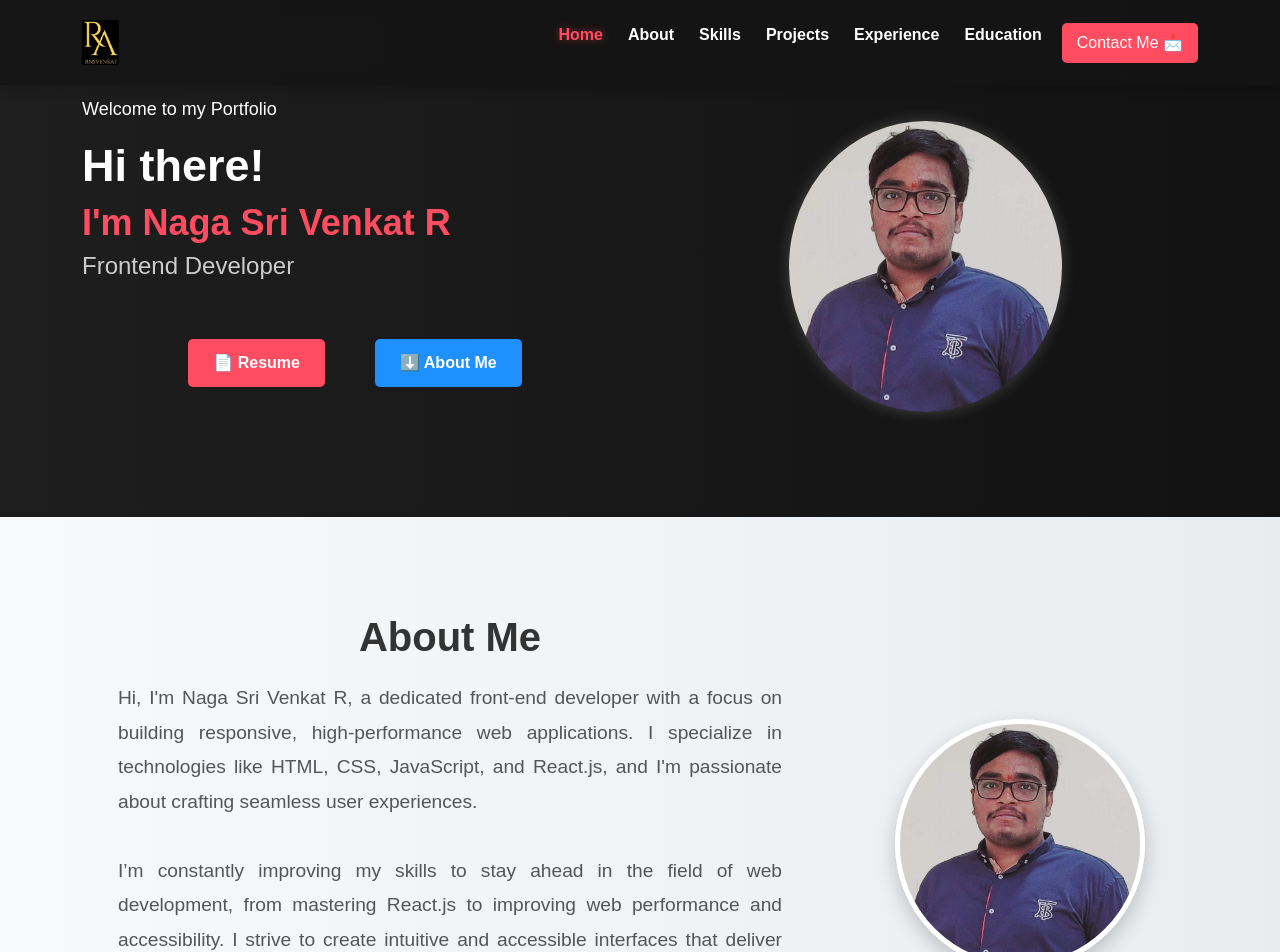
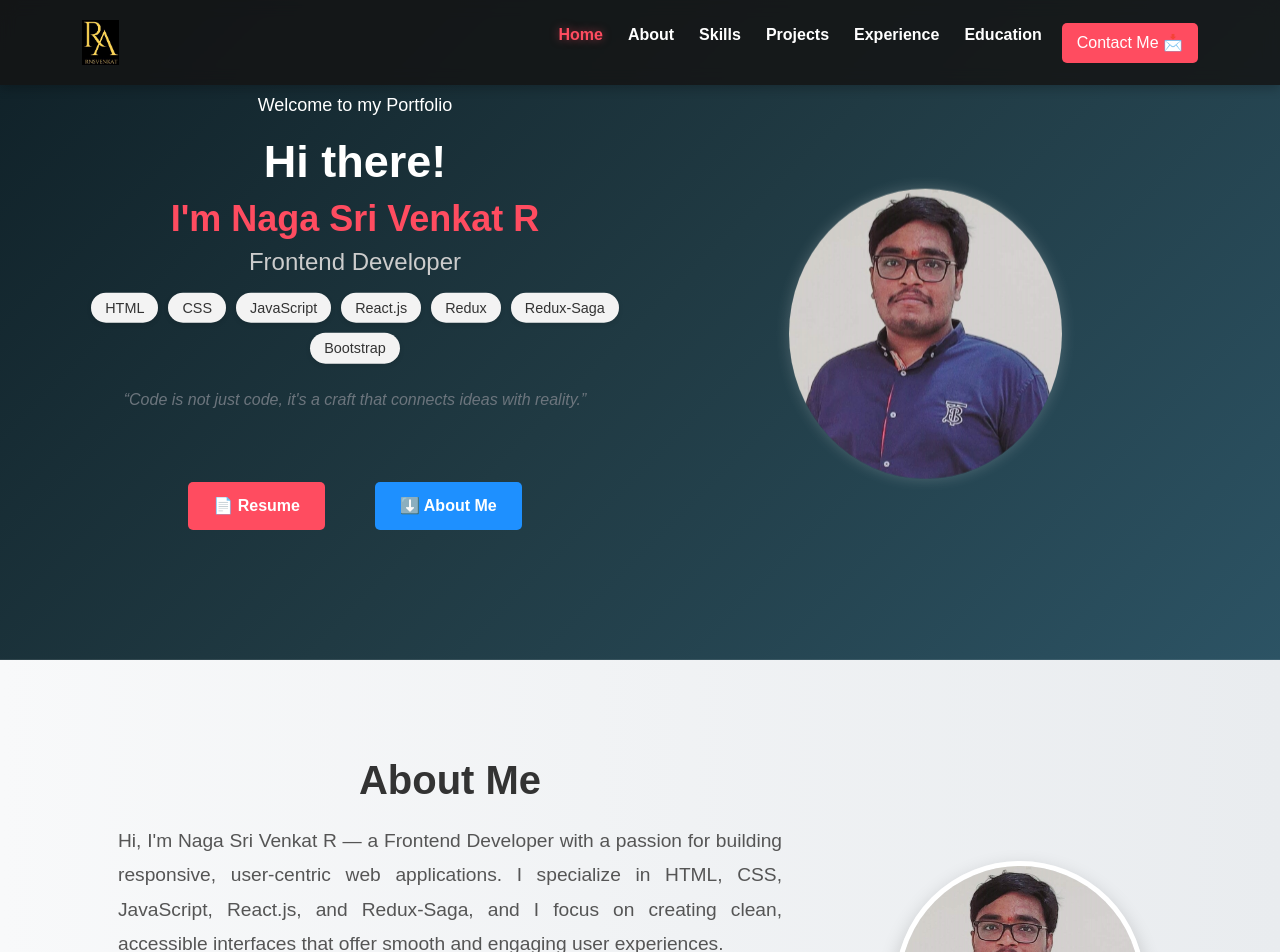
Before and after one commit to NagaSriVenkatR/RNSVenkat-portfollio, a React (Create React App) app: page / in a window 1280 px wide. Shown: the top 952 px of the page. Built offline with nearby package versions, Linux system fonts and the light colour scheme.

Commit message:
Today i changed my profile navbar and aboutme

```diff
--- a/src/Components/Aboutme.jsx
+++ b/src/Components/Aboutme.jsx
@@ -20,18 +20,17 @@ function Aboutme() {
           <div className="col-lg-8 p-5 mt-5">
             <h2 className="about-title">About Me</h2>
             <p className="about-text">
-              Hi, I'm Naga Sri Venkat R, a dedicated front-end developer with a
-              focus on building responsive, high-performance web applications. I
-              specialize in technologies like HTML, CSS, JavaScript, and
-              React.js, and I'm passionate about crafting seamless user
-              experiences.
+              Hi, I'm Naga Sri Venkat R — a Frontend Developer with a passion
+              for building responsive, user-centric web applications. I
+              specialize in HTML, CSS, JavaScript, React.js, and Redux-Saga, and
+              I focus on creating clean, accessible interfaces that offer smooth
+              and engaging user experiences.
               <br />
               <br />
-              I’m constantly improving my skills to stay ahead in the field of
-              web development, from mastering React.js to improving web
-              performance and accessibility. I strive to create intuitive and
-              accessible interfaces that deliver value to users and clients
-              alike.
+              I'm always learning and evolving, from enhancing React components
+              and managing complex state with Redux-Saga to improving
+              performance and accessibility. I aim to deliver high-quality,
+              scalable front-end solutions that make a real impact.
             </p>
 
             {/* Social Media Links with Professional Hover Effects */}
--- a/src/Components/Navbar.jsx
+++ b/src/Components/Navbar.jsx
@@ -3,6 +3,7 @@ import { Link } from "react-scroll"; // Import from react-scroll
 import LOGO from "../Assets/v.jpg";
 import "./navbar.css";
 import PASS from "../Assets/Passportsize Photo1.jpg";
+import { motion } from "framer-motion";
 import RESUME from "../Assets/RNSVenkat_CV.pdf";
 
 function CustomNavbar() {
@@ -113,35 +114,133 @@ function CustomNavbar() {
       </nav>
 
       {/* Hero Section with Motion */}
-      <section id="home" className="hero-section">
+      <section id="home" className="hero-section  parallax-bg">
         <div className="container">
-          <div className="row align-items-center">
-            <div className="col-lg-6 text-lg-start text-center mt-3">
-              <p className="intro-text">Welcome to my Portfolio</p>
-              <h1 className="main-heading">Hi there!</h1>
-              <h2 className="name-heading">I'm Naga Sri Venkat R</h2>
-              <h3 className="role-heading">Frontend Developer</h3>
+          <div className="row align-items-center text-center">
+            <div className="col-lg-6 text-lg-start text-center mt-3 justify-content-center">
+              <motion.p
+                className="intro-text text-center floating"
+                initial={{ opacity: 0, y: -20 }}
+                animate={{ opacity: 1, y: 0 }}
+                transition={{ duration: 0.6 }}
+              >
+                Welcome to my Portfolio
+              </motion.p>
 
-              <div className="button-group d-md-flex d-none justify-content-center">
-                <a href={RESUME} download className="btn-resume">
+              <motion.h1
+                className="main-heading text-center floating"
+                initial={{ opacity: 0, x: -30 }}
+                animate={{ opacity: 1, x: 0 }}
+                transition={{ duration: 0.6, delay: 0.2 }}
+              >
+                Hi there!
+              </motion.h1>
+
+              <motion.h2
+                className="name-heading text-center floating"
+                initial={{ opacity: 0, x: -30 }}
+                animate={{ opacity: 1, x: 0 }}
+                transition={{ duration: 0.6, delay: 0.4 }}
+              >
+                I'm Naga Sri Venkat R
+              </motion.h2>
+
+              <motion.h3
+                className="role-heading text-center floating"
+                initial={{ opacity: 0, x: -30 }}
+                animate={{ opacity: 1, x: 0 }}
+                transition={{ duration: 0.6, delay: 0.6 }}
+              >
+                Frontend Developer
+              </motion.h3>
+
+              {/* 💻 Tech Stack Badges */}
+              <motion.div
+                className="tech-stack-badges mt-3 floating"
+                initial={{ opacity: 0 }}
+                animate={{ opacity: 1 }}
+                transition={{ duration: 0.8, delay: 0.9 }}
+              >
+                <span className="badge">HTML</span>
+                <span className="badge">CSS</span>
+                <span className="badge">JavaScript</span>
+                <span className="badge">React.js</span>
+                <span className="badge">Redux</span>
+                <span className="badge">Redux-Saga</span>
+                <span className="badge">Bootstrap</span>
+              </motion.div>
+
+              {/* ✨ Inspirational Quote */}
+              <motion.p
+                className="quote-text mt-4 floating"
+                initial={{ opacity: 0 }}
+                animate={{ opacity: 1 }}
+                transition={{ duration: 0.8, delay: 1.1 }}
+              >
+                “Code is not just code, it's a craft that connects ideas with
+                reality.”
+              </motion.p>
+
+              {/* 🎯 Buttons for Resume & About Me */}
+              <motion.div
+                className="button-group d-md-flex d-none justify-content-center"
+                initial={{ opacity: 0, y: 30 }}
+                animate={{ opacity: 1, y: 0 }}
+                transition={{ duration: 0.6, delay: 1.3 }}
+              >
+                <a
+                  href={RESUME}
+                  download
+                  className="btn-resume"
+                  aria-label="Download Resume"
+                >
                   📄 Resume
                 </a>
-                <Link to="about" smooth={true} className="btn-about">
+                <Link
+                  to="about"
+                  smooth={true}
+                  className="btn-about"
+                  aria-label="Go to About Section"
+                >
                   ⬇️ About Me
                 </Link>
-              </div>
-              <div className="button-group d-flex d-md-none justify-content-center">
-                <a href={RESUME} download className="btn-resume">
+              </motion.div>
+
+              <motion.div
+                className="button-group d-flex d-md-none justify-content-center"
+                initial={{ opacity: 0, y: 30 }}
+                animate={{ opacity: 1, y: 0 }}
+                transition={{ duration: 0.6, delay: 1.4 }}
+              >
+                <a
+                  href={RESUME}
+                  download
+                  className="btn-resume"
+                  aria-label="Download Resume"
+                >
                   📄
                 </a>
-                <Link to="about" smooth={true} className="btn-about">
+                <Link
+                  to="about"
+                  smooth={true}
+                  className="btn-about"
+                  aria-label="Go to About Section"
+                >
                   ⬇️
                 </Link>
-              </div>
+              </motion.div>
             </div>
 
+            {/* 👤 Profile Image */}
             <div className="col-lg-6 text-center mt-3">
-              <img src={PASS} alt="Profile" className="profile-img" />
+              <motion.img
+                src={PASS}
+                alt="Profile of Naga Sri Venkat R"
+                className="profile-img floating"
+                initial={{ opacity: 0, scale: 0.8 }}
+                animate={{ opacity: 1, scale: 1 }}
+                transition={{ duration: 0.6, delay: 1.2 }}
+              />
             </div>
           </div>
         </div>
--- a/src/Components/navbar.css
+++ b/src/Components/navbar.css
@@ -588,3 +588,54 @@
     padding: 50px !important;
   }
 }
+.tech-stack-badges {
+  display: flex;
+  flex-wrap: wrap;
+  gap: 10px;
+  justify-content: center;
+  margin-top: 10px;
+}
+
+.tech-stack-badges .badge {
+  background-color: #f3f3f3;
+  color: #333;
+  padding: 8px 14px;
+  border-radius: 20px;
+  font-size: 0.9rem;
+  font-weight: 500;
+  box-shadow: 0 2px 5px rgba(0, 0, 0, 0.1);
+}
+
+.quote-text {
+  font-style: italic;
+  color: #6c757d;
+  font-size: 1rem;
+  text-align: center;
+  margin-top: 15px;
+}
+
+.floating {
+  animation: float 3s ease-in-out infinite;
+}
+
+@keyframes float {
+  0% {
+    transform: translateY(0px);
+  }
+  50% {
+    transform: translateY(-15px);
+  }
+  100% {
+    transform: translateY(0px);
+  }
+}
+.parallax-bg {
+  background-image: linear-gradient(135deg, #0f2027, #203a43, #2c5364);
+  background-attachment: fixed;
+  background-size: cover;
+  background-position: center;
+  background-repeat: no-repeat;
+  padding: 80px 0;
+  position: relative;
+  z-index: 1;
+}
```
Also changed, not shown: 1 other file (tests, documents, lock files or other folders).
